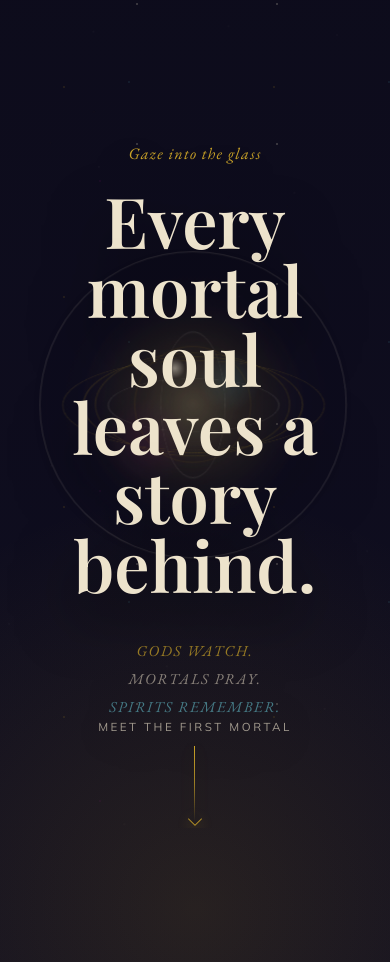
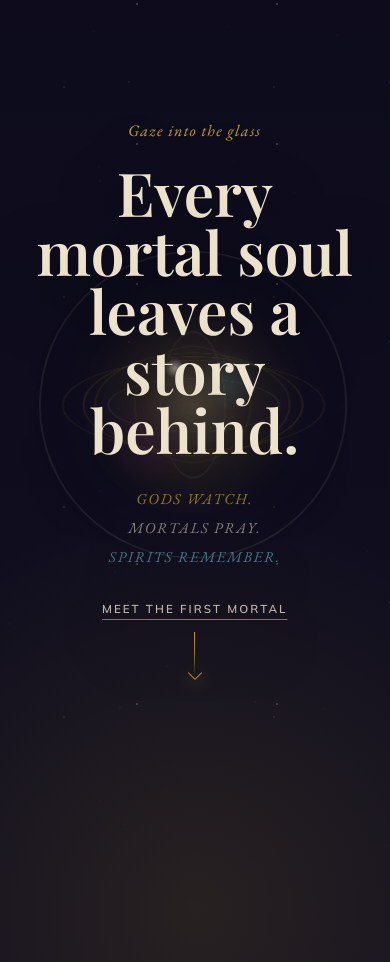
Before and after one commit to UniqueMarkMichael/GazeGlass, a Next.js app: page / in a window 390 px wide. Shown: the part 860-1822 px from the top of the page. Built offline with nearby package versions, Linux system fonts and the light colour scheme.

Commit message:
Adjustments

```diff
--- a/app/globals.css
+++ b/app/globals.css
@@ -632,7 +632,7 @@ a {
 .hero-copy {
   position: relative;
   z-index: 2;
-  max-width: 900px;
+  width: min(1120px, 86vw);
   text-align: center;
   text-shadow: 0 24px 60px var(--shadow);
 }
@@ -656,8 +656,9 @@ h3 {
 }
 
 h1 {
-  font-size: clamp(4rem, 11vw, 9.4rem);
-  max-width: 950px;
+  font-size: clamp(4rem, 8vw, 7.35rem);
+  max-width: min(1080px, 86vw);
+  margin-inline: auto;
 }
 
 .subhead {
@@ -671,7 +672,7 @@ h1 {
   display: flex;
   justify-content: center;
   gap: clamp(16px, 4vw, 42px);
-  margin-top: clamp(58px, 7vh, 86px);
+  margin-top: clamp(42px, 5vh, 64px);
   color: rgba(237, 227, 204, 0.52);
   font-family: "EB Garamond", Georgia, serif;
   font-size: clamp(0.95rem, 1.5vw, 1.24rem);
@@ -689,12 +690,17 @@ h1 {
 }
 
 .scroll-cue {
-  position: absolute;
-  bottom: 6px;
-  z-index: 3;
-  color: rgba(237, 227, 204, 0.64);
-  font-size: 0.72rem;
-  letter-spacing: 0.22em;
+  position: relative;
+  display: inline-block;
+  margin-top: clamp(34px, 4vh, 52px);
+  color: rgba(237, 227, 204, 0.78);
+  font-size: clamp(0.78rem, 0.88vw, 0.9rem);
+  font-weight: 600;
+  letter-spacing: 0.2em;
+  text-decoration-line: underline;
+  text-decoration-color: rgba(201, 162, 39, 0.72);
+  text-decoration-thickness: 1px;
+  text-underline-offset: 0.55em;
   text-transform: uppercase;
 }
 
@@ -702,8 +708,8 @@ h1 {
   content: "";
   display: block;
   width: 1px;
-  height: clamp(76px, 9vh, 112px);
-  margin: 12px auto 0;
+  height: clamp(52px, 6vh, 72px);
+  margin: 20px auto 0;
   background: linear-gradient(var(--gold), rgba(201, 162, 39, 0.72), transparent);
   box-shadow: 0 0 18px rgba(201, 162, 39, 0.24);
 }
@@ -793,9 +799,9 @@ h1 {
   position: absolute;
   inset: 0;
   background:
-    radial-gradient(circle at 50% 48%, transparent 0 18rem, rgba(10, 8, 24, 0.1) 32rem, rgba(10, 8, 24, 0.74) 76rem),
+    radial-gradient(circle at 50% 48%, rgba(201, 162, 39, 0.09) 0 16rem, transparent 31rem, rgba(10, 8, 24, 0.66) 72rem),
     linear-gradient(180deg, rgba(10, 8, 24, 0.1), rgba(10, 8, 24, 0.72));
-  opacity: 0.28;
+  opacity: 0.18;
   pointer-events: none;
   animation: portalVeil linear both;
   animation-timeline: view();
@@ -806,7 +812,7 @@ h1 {
   position: relative;
   display: grid;
   place-items: center;
-  width: clamp(280px, 38vw, 560px);
+  width: clamp(440px, 58vw, 820px);
   aspect-ratio: 1;
   overflow: hidden;
   border-radius: 50%;
@@ -868,19 +874,20 @@ h1 {
 
 .world-orb-video {
   z-index: 2;
-  clip-path: ellipse(33% 31% at 50% 42%);
+  clip-path: ellipse(38% 36% at 50% 43%);
   filter: saturate(1.08) contrast(1.04) brightness(0.92);
-  transform: scale(1.08);
+  transform: scale(1.28);
 }
 
 .world-orb-fallback {
   z-index: 1;
   filter: saturate(0.96) brightness(0.82);
+  transform: scale(1.24);
 }
 
 .glass-portal-copy {
   position: absolute;
-  top: calc(50% + clamp(190px, 21vw, 330px));
+  top: calc(50% + clamp(230px, 26vw, 390px));
   left: 50%;
   width: min(720px, calc(100% - var(--page-gutter) - var(--page-gutter)));
   transform: translateX(-50%);
@@ -3982,6 +3989,7 @@ dd {
 
   .hero {
     min-height: 100svh;
+    padding: 112px 22px 128px;
   }
 
   .glass-portal {
@@ -3989,11 +3997,11 @@ dd {
   }
 
   .world-orb {
-    width: min(82vw, 390px);
+    width: min(116vw, 560px);
   }
 
   .glass-portal-copy {
-    top: calc(50% + min(46vw, 230px));
+    top: calc(50% + min(54vw, 300px));
     width: min(88vw, 520px);
   }
 
@@ -4003,12 +4011,23 @@ dd {
 
   .hero-vow {
     flex-direction: column;
-    gap: 8px;
-    margin-top: 42px;
+    gap: 9px;
+    margin-top: 30px;
   }
 
   h1 {
-    font-size: clamp(3.6rem, 18vw, 6rem);
+    font-size: clamp(3.2rem, 15.5vw, 4.8rem);
+  }
+
+  .scroll-cue {
+    margin-top: 34px;
+    font-size: 0.72rem;
+    letter-spacing: 0.18em;
+  }
+
+  .scroll-cue::after {
+    height: 44px;
+    margin-top: 16px;
   }
 
   .split {
--- a/app/page.tsx
+++ b/app/page.tsx
@@ -200,10 +200,10 @@ export default function Home() {
             <span>Mortals Pray.</span>
             <span>Spirits Remember.</span>
           </div>
+          <a className="scroll-cue" href="#the-mortals" aria-label="Meet the first mortal">
+            Meet the first mortal
+          </a>
         </div>
-        <a className="scroll-cue" href="#the-mortals" aria-label="Meet the first mortal">
-          Meet the first mortal
-        </a>
       </section>
 
       <section className="glass-portal reveal" id="gaze-into-glass" aria-label="Gaze into the glass">
```
